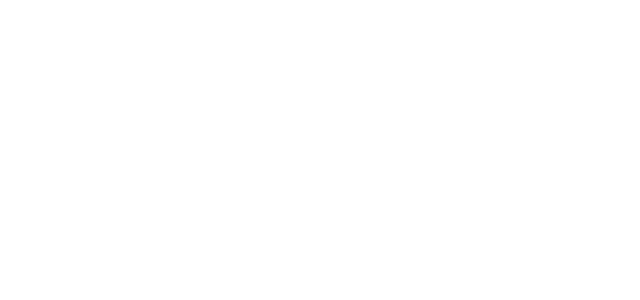
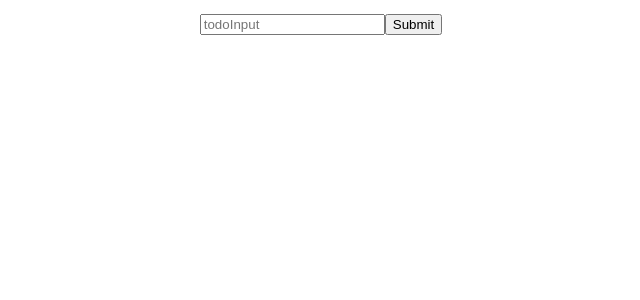
Before and after one commit to LikeRudin/recoil-start, a React (Vite) app: page / in a window 1280 px wide. Shown: the top 300 px of the page, without its empty margins (319-959 px from the left). Built offline with nearby package versions, Linux system fonts and the light colour scheme.

Commit message:
refactoring: give Wrapper to componets

```diff
--- a/src/App.tsx
+++ b/src/App.tsx
@@ -1,5 +1,7 @@
 import { createGlobalStyle } from "styled-components";
 import { TodoList } from "./todolist";
+import { CreateTodo } from "./create-todo";
+import styled from "styled-components";
 
 const GlobalStyle = createGlobalStyle`
 @import url('https://fonts.googleapis.com/css2?family=Source+Sans+Pro:wght@300;400&display=swap');
@@ -24,11 +26,23 @@
   vertical-align: baseline;
 }`;
 
+const Wrapper = styled.div`
+  width: 100%;
+  height: 100%;
+  display: flex;
+  flex-direction: column;
+  align-items: center;
+  justify-content: center;
+`;
+
 export const App = () => {
   return (
     <>
       <GlobalStyle />
-      <TodoList />
+      <Wrapper>
+        <CreateTodo />
+        <TodoList />
+      </Wrapper>
     </>
   );
 };
```
